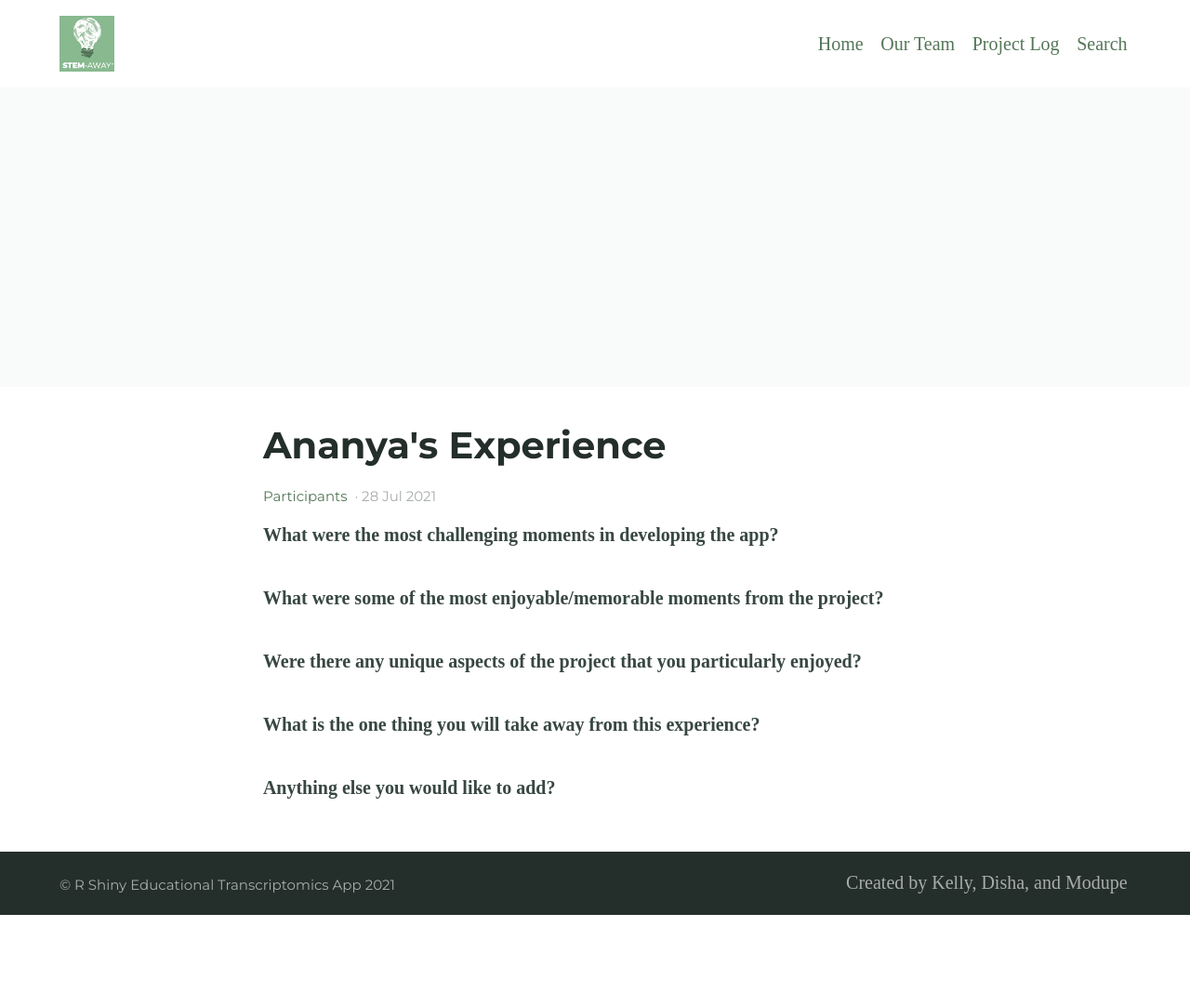
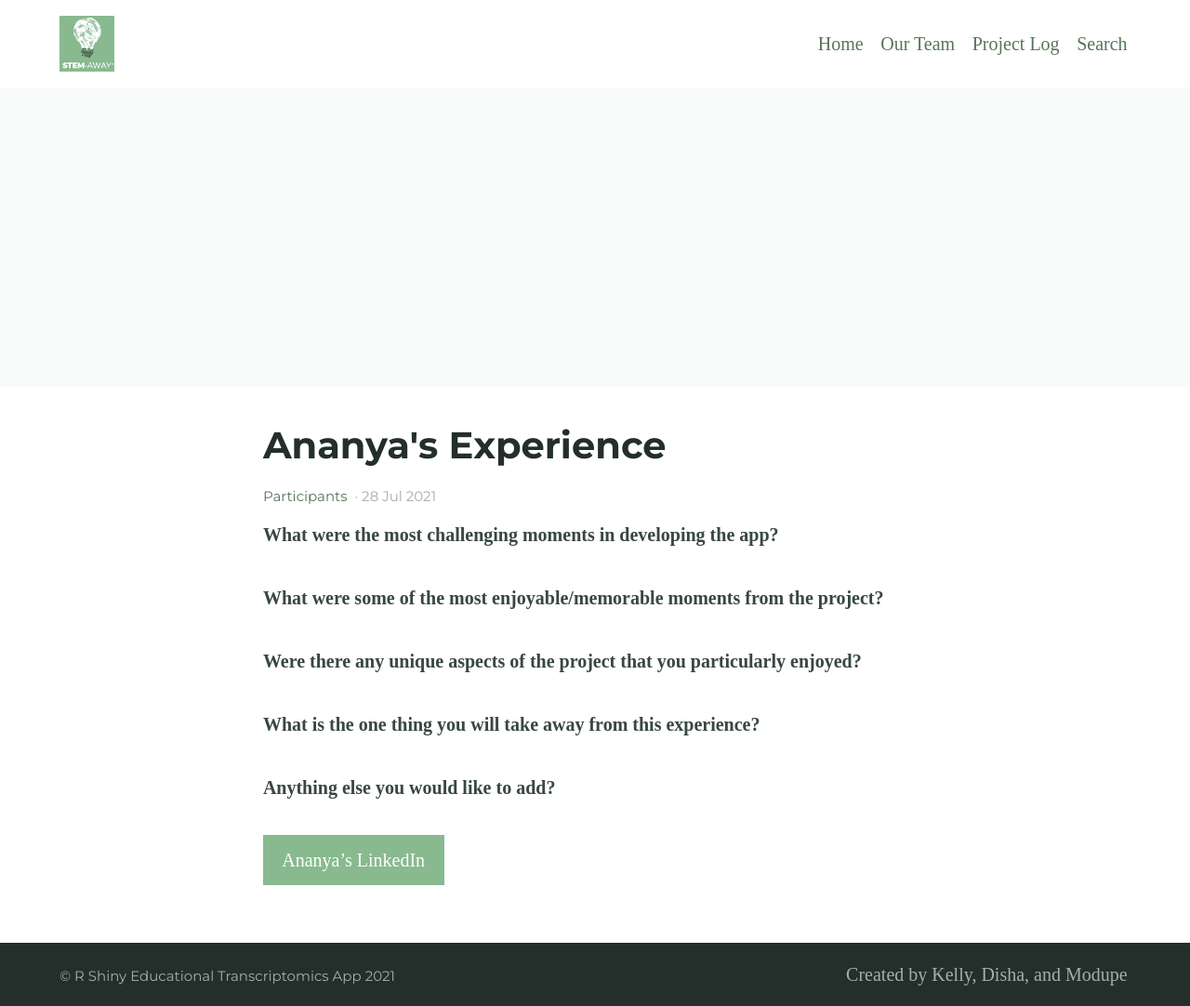
Before and after one commit to BI-STEM-Away/sMAP_dev, a Jekyll site: the page built from _posts/2021-07-28-Ananya-blog.md, in a window 1280 px wide. Shown: the whole page at 93% size. Built offline with Jekyll 4.4.1, drawn with Linux system fonts in a browser that asks for light colours; before the commit the page ends 984 px from its top, so only the background shows below that.

Commit message:
Update 2021-07-28-Ananya-blog.md

```diff
--- a/_posts/2021-07-28-Ananya-blog.md
+++ b/_posts/2021-07-28-Ananya-blog.md
@@ -23,3 +23,6 @@ image: "https://bi-stem-away.github.io/shiny_app_dev/Banner.png"
 
 
 **Anything else you would like to add?**
+
+
+{% include button.html text="Ananya's LinkedIn" link="https://www.linkedin.com/in/ananya-kaushik-508b731a3/" color="#88B98F" %}
```
